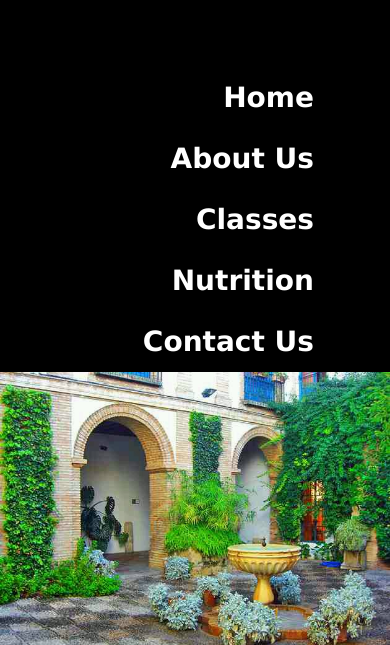
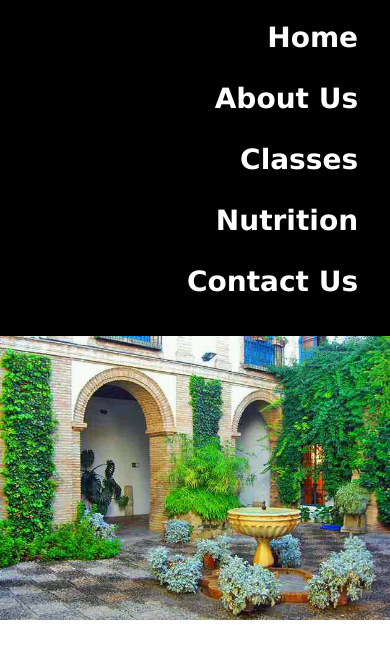
Before and after one commit to ekohadipermana/fitness_web, a plain HTML site: page index.html in a window 390 px wide. Shown: the part 203-848 px from the top of the page. Drawn offline with Linux system fonts and the light colour scheme.

Commit message:
changing style rule for nav for mobile viewport

```diff
--- a/css/styles.css
+++ b/css/styles.css
@@ -25,14 +25,12 @@ header img {
     margin: 0 auto;
 }
 nav {
-    width: 70%;
-    float: right;
-    margin: 5em 3em 0 0;
+    padding: 1%;
+    margin-bottom: 1%;
 }
 
 nav ul {
     list-style-type: none;
-    margin: 0;
     text-align: right;
 }
 
```
